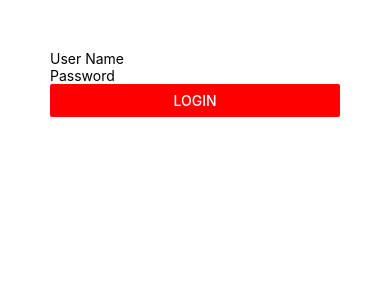
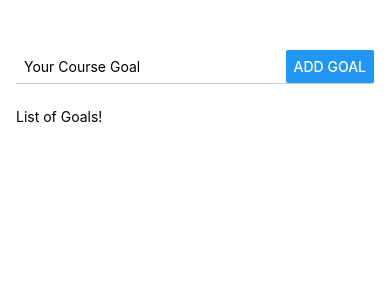
Before and after one commit to NimeshPiyumantha/Mobile-App-Development, a React Native app: screen / in a window 390 px wide. Shown: the top 300 px of the page. Built offline with nearby package versions, Linux system fonts and the light colour scheme.

Commit message:
Update Conent

```diff
--- a/App.js
+++ b/App.js
@@ -1,21 +1,55 @@
-import { Button, StyleSheet, Text, TextInput, View } from 'react-native';
+import React, { useState } from "react";
+import { Button, StyleSheet, Text, TextInput, View } from "react-native";
 
 export default function App() {
+  const [enteredGoalText, setEnteredGoalText] = useState("");
+
+  const goalInputHandler = (text) => {
+    setEnteredGoalText(text);
+  };
+
+  const addGoalHandler = () => {
+    console.log(enteredGoalText);
+  };
+
   return (
-    <View style={styles.container}>
-      <View>
-        <TextInput placeholder='User Name'/>
-        <TextInput placeholder='Password'/>
-        <Button title='Login' color="red"/>
+    <View style={styles.appContainer}>
+      <View style={styles.inputContainer}>
+        <TextInput
+          style={styles.textInput}
+          placeholder="Your Course Goal"
+          onChangeText={goalInputHandler}
+          value={enteredGoalText}
+        />
+        <Button title="Add Goal" onPress={addGoalHandler} />
+      </View>
+      <View style={styles.goalContainer}>
+        <Text>List of Goals!</Text>
       </View>
     </View>
   );
 }
 
 const styles = StyleSheet.create({
-  container: {
+  appContainer: {
     flex: 1,
-    backgroundColor: '#fff',
-    padding:50
+    paddingTop: 50,
+    paddingHorizontal: 16,
+  },
+  inputContainer: {
+    flexDirection: "row",
+    justifyContent: "space-between",
+    alignItems: "center",
+    marginBottom: 24,
+    borderBottomWidth: 1,
+    borderBottomColor: "#cccccc",
+  },
+  textInput: {
+    width: "70%",
+    marginRight: 8,
+    padding: 8,
+  },
+  goalContainer: {
+    flex: 4,
   },
 });
```
